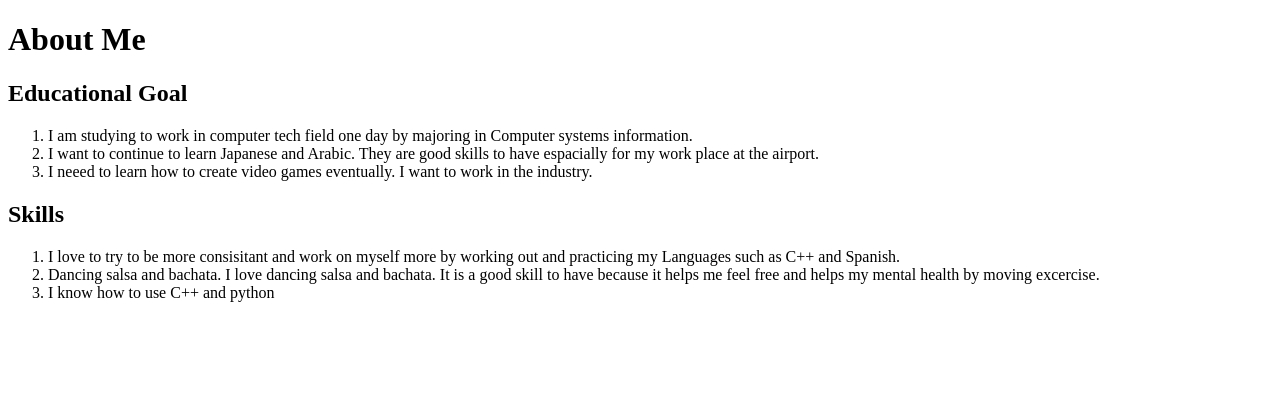
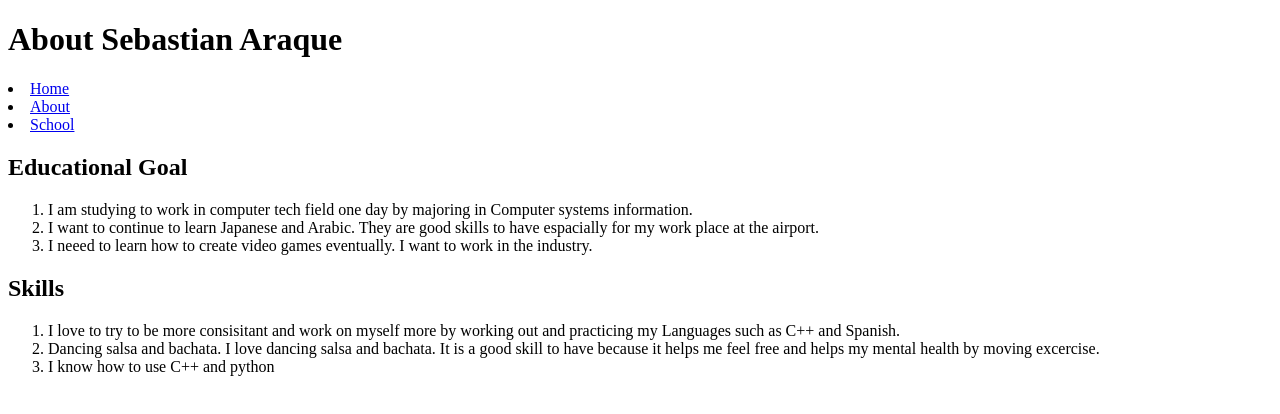
Before and after one commit to SAAV0405/cis132, a plain HTML site: page About.html in a window 1280 px wide. Drawn offline with Linux system fonts and the light colour scheme.

Commit message:
About.html

```diff
--- a/About.html
+++ b/About.html
@@ -2,8 +2,21 @@
 <html>
 <head>
     <h1>
-About Me
+About Sebastian Araque
     </h1>
+<nav>
+<p>
+   <li>
+    <a href="Home.html"> Home</a>
+   </li>
+   <li>
+    <a href="About.html"> About</a>
+    </li>
+    <li>
+    <a href="School.html"> School</a>
+    </li>
+</p>
+</nav>
 </head>
 <body>
     <h2>Educational Goal</h2>
```
